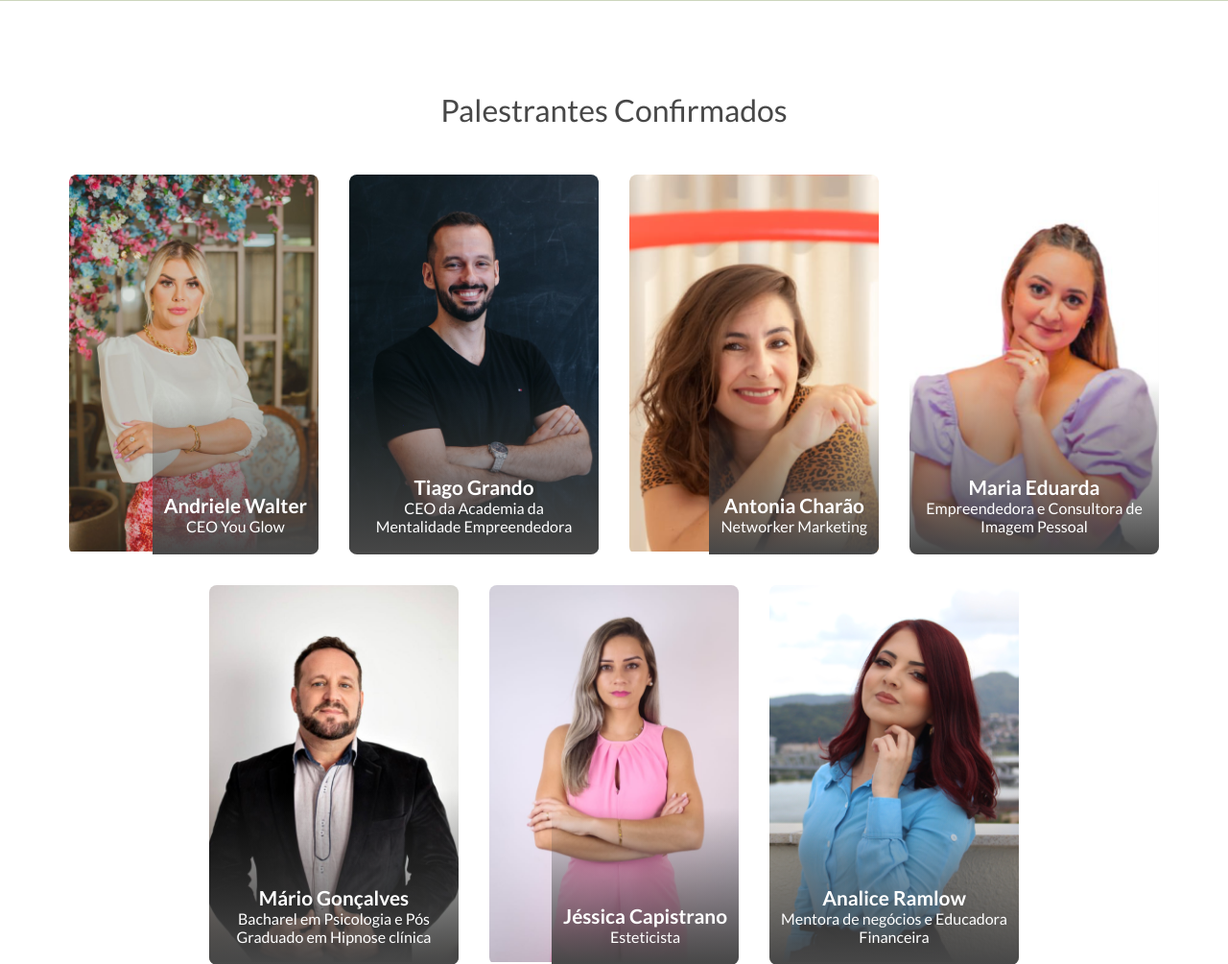
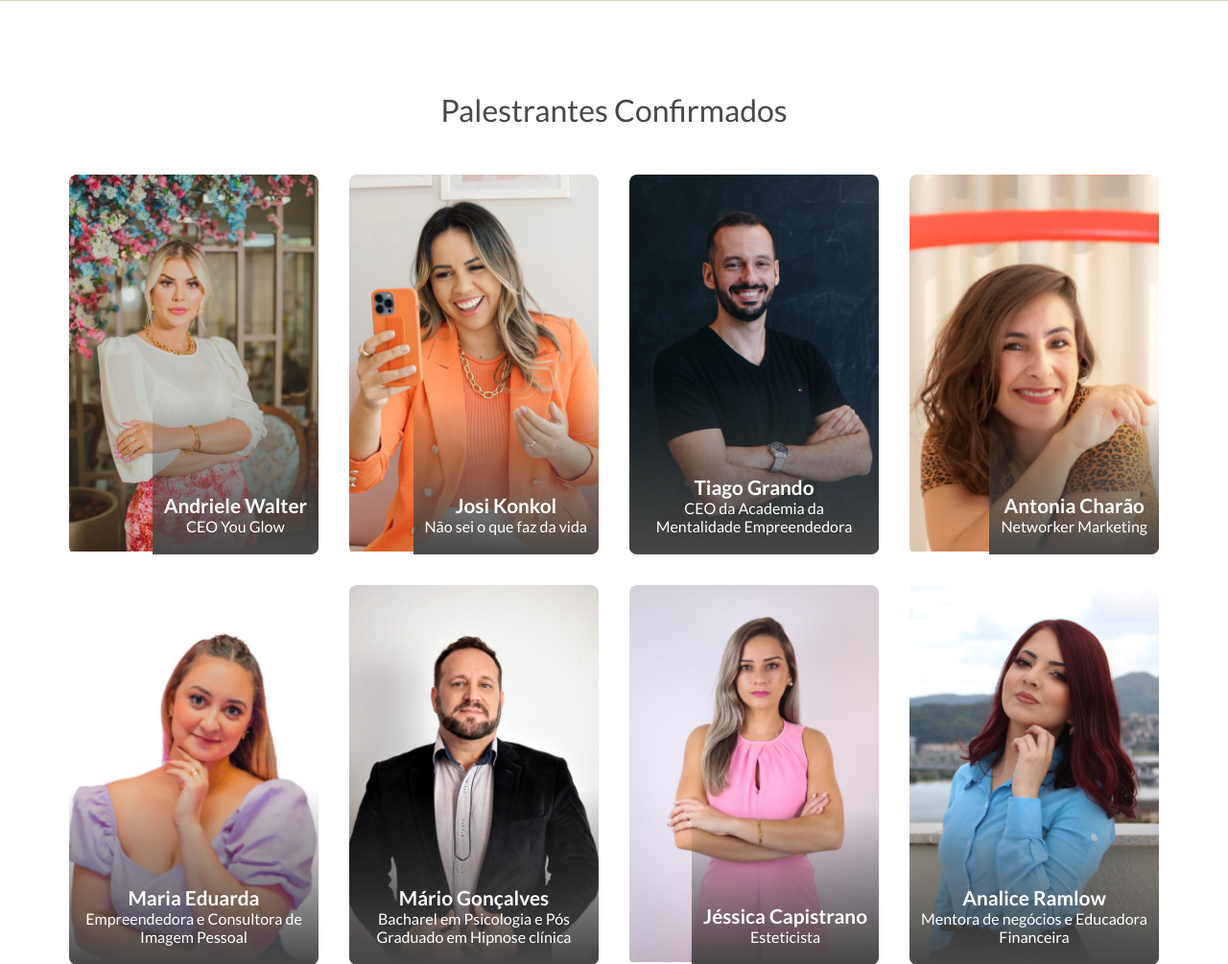
Before and after one commit to patrickhpgc/conexaoEmpreendedora, a PHP site: page / in a window 1280 px wide. Shown: the part 2099-3104 px from the top of the page at 96% size. Run offline with PHP 8.4, Linux system fonts and the light colour scheme; some libraries are stand-ins or nearby versions.

Commit message:
adding josi konkol

```diff
--- a/index.php
+++ b/index.php
@@ -187,6 +187,28 @@
                         <div class="border-name text-white">
                             <span class="text-2 text-bold">Andriele Walter</span>
                             <span>CEO You Glow</span>
+                        </div>
+                    </div>
+
+                    <div class="card-4">
+                        <img src="assets/media/josi.png" alt="Josi Konkol">
+                        <div class="hover-description text-grey">
+                            <div class="text-1">
+                                <p class="">
+                                    Josi Konkol,
+                                </p>
+                                <p class="mt-1">
+                                    formada em Publicidade e Propaganda e Pós Graduada em Marketing e Moda. É Infoprodutora e empresária digital.
+                                    Mentora mulheres e treina líderes de negócios através do seu método DNA DA VENDA DIGITAL. Vai te mostrar como o MKT Digital pode transformar o seu negócio.
+                                </p>
+                            </div>
+                            <div class="div-social">
+                                <a href="https://www.instagram.com/josikonkol/?hl=pt-br" class="text-grey text-2" target="_blank"><i class="fa-brands fa-instagram mr-1"></i>josikonkol</a>
+                            </div>
+                        </div>
+                        <div class="border-name text-white">
+                            <span class="text-2 text-bold">Josi Konkol</span>
+                            <span>Não sei o que faz da vida</span>
                         </div>
                     </div>
 
```
